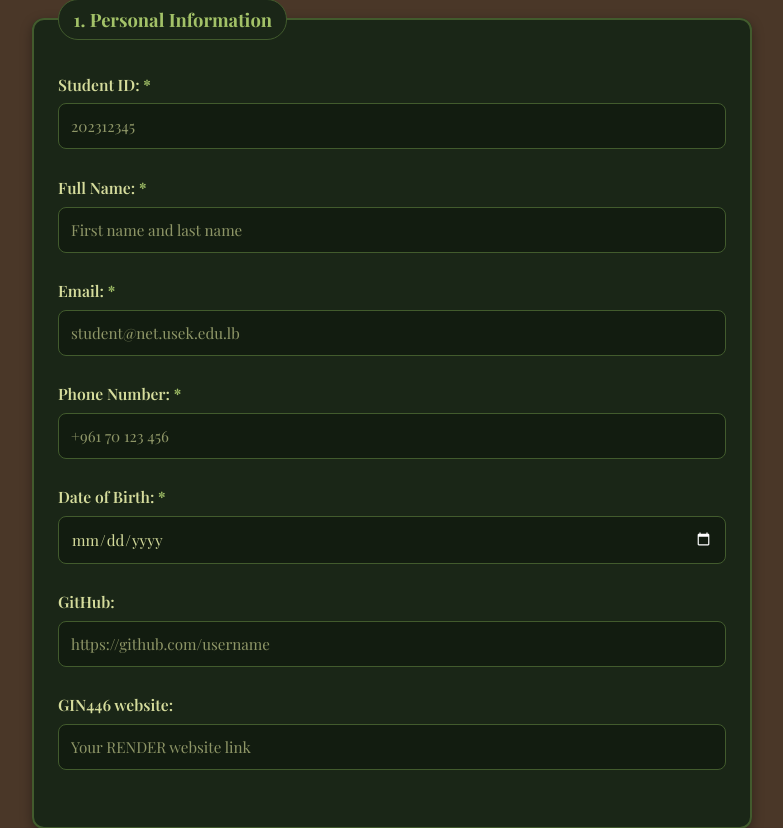
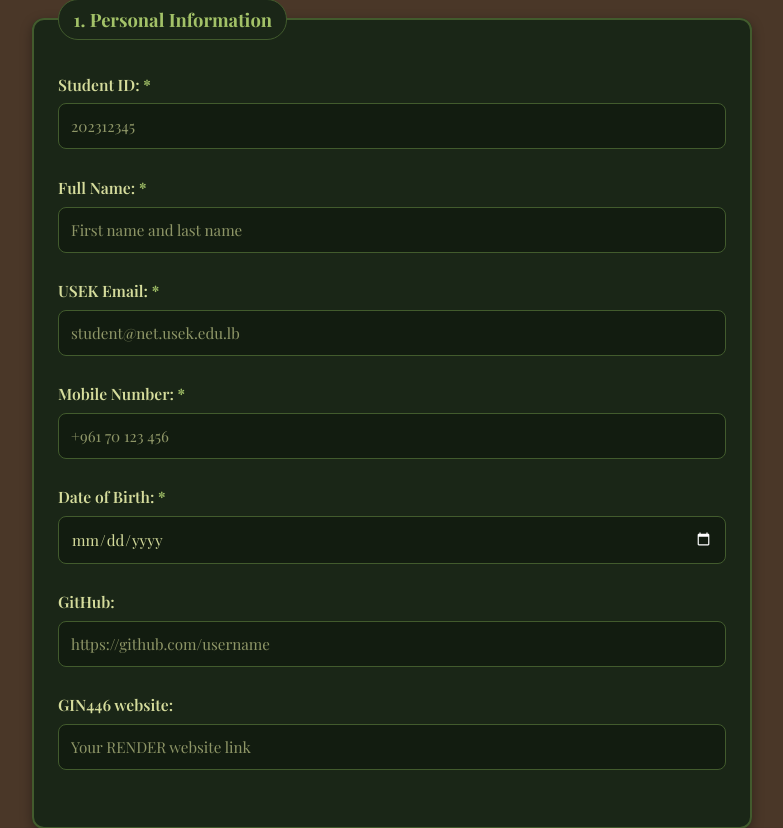
Before and after one commit to tatianamrad/web-programming-site, a Flask app: page /submit-profile in a window 1280 px wide. Shown: the part 350-1178 px from the top of the page, without its empty margins (250-1033 px from the left). Run offline with Flask 3, Linux system fonts and the light colour scheme; some web fonts are replaced.

Commit message:
changed email and phone labels

```diff
--- a/templates/profile-form.html
+++ b/templates/profile-form.html
@@ -18,10 +18,10 @@
 <label for="fullname"> Full Name: </label>
 <input type="text" id="fullname" name="fullname" placeholder="First name and last name" size="45" maxlength="100" required><br><br>
 
-<label for="email">Email: </label>
+<label for="email">USEK Email: </label>
 <input type="email" id="email" name="email" placeholder="student@net.usek.edu.lb" size="45" required><br><br>
 
-<label for="phone">Phone Number: </label>
+<label for="phone">Mobile Number: </label>
 <input type="tel" id="phone" name="phone" placeholder="+961 70 123 456" pattern="\+961 [0-9]{2} [0-9]{3} [0-9]{3}" size="45" required><br><br>
 
 <label for="birthdate"> Date of Birth:</label>
```
